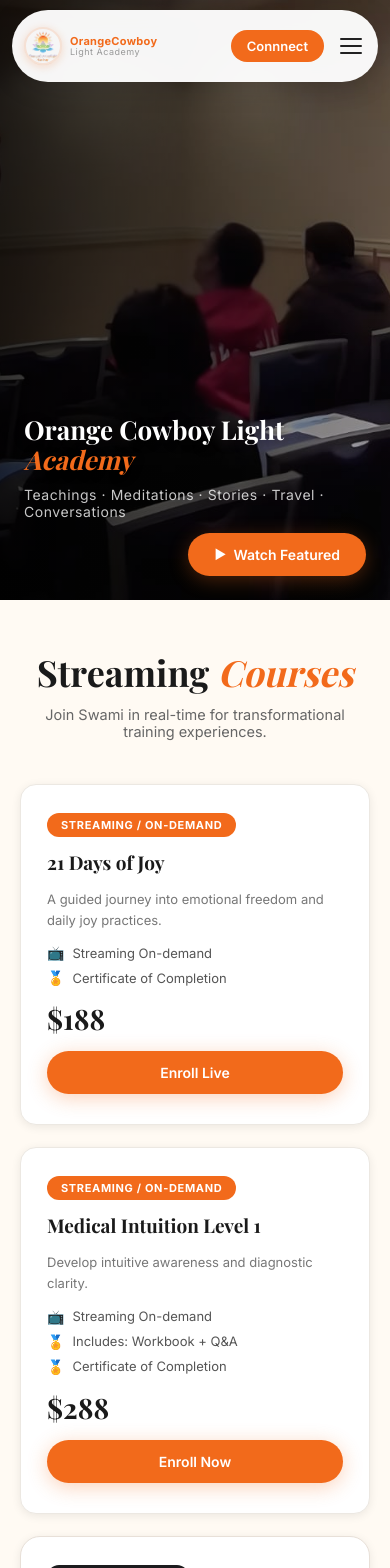
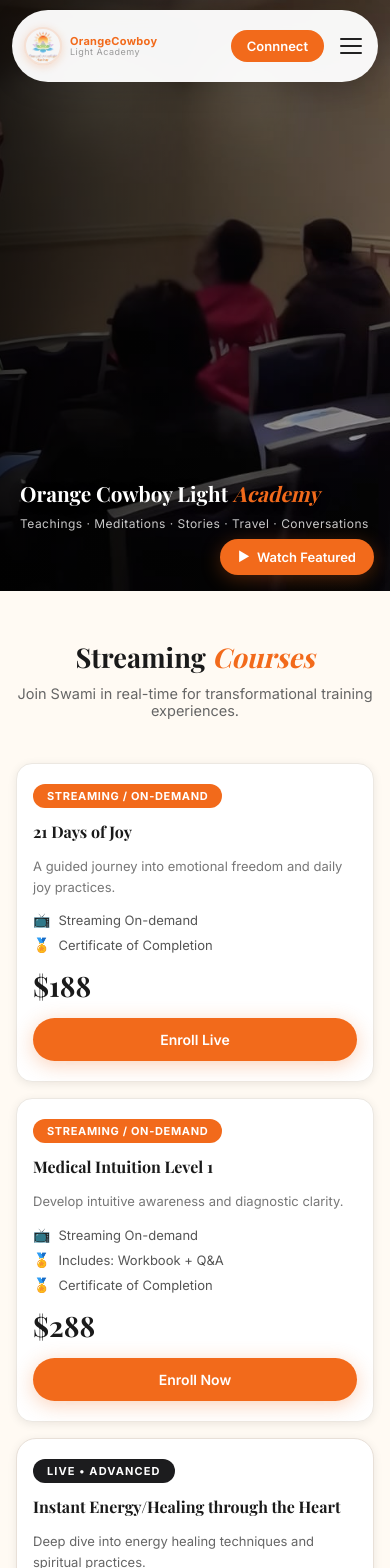
Before and after one commit to bhishmraj010/swami-website, a React (Create React App) app: page /academy in a window 390 px wide. Shown: the top 1568 px of the page. Built offline with nearby package versions, Linux system fonts and the light colour scheme; the HTML template or start-up script is replaced by a standard one; a web font is replaced by a local one.

Commit message:
Update Academy.css

```diff
--- a/src/pages/Academy.css
+++ b/src/pages/Academy.css
@@ -1512,3 +1512,140 @@
     width: 200px;
   }
 }
+/* ═══════════════════════════════════════
+   ACADEMY RESPONSIVE — ENHANCED
+═══════════════════════════════════════ */
+
+/* Large tablet */
+@media (max-width: 1200px) {
+  .ac-container { padding: 0 32px; }
+  .ac-streaming__grid { grid-template-columns: repeat(3, 1fr); gap: 16px; }
+  .ac-instant__grid { grid-template-columns: repeat(2, 1fr); }
+}
+
+/* Tablet */
+@media (max-width: 1024px) {
+  /* Hero */
+  .ac-hero__title { font-size: clamp(1.6rem, 4vw, 2.4rem); }
+  .ac-hero__watch-btn { bottom: 24px; right: 24px; }
+
+  /* Streaming */
+  .ac-streaming__grid { grid-template-columns: 1fr; max-width: 480px; margin: 0 auto; }
+
+  /* Dosha */
+  .ac-dosha__cards { grid-template-columns: 1fr; max-width: 380px; margin: 0 auto 28px; }
+
+  /* Playlist */
+  .ac-playlist-section__grid { grid-template-columns: 1fr; gap: 28px; }
+  .ac-featured-video { max-width: 100%; }
+
+  /* Media */
+  .ac-media__grid { grid-template-columns: repeat(2, 1fr); }
+
+  /* Instant */
+  .ac-instant__grid { grid-template-columns: repeat(2, 1fr); }
+
+  /* Speak */
+  .ac-speak__card { padding: 32px 28px; gap: 24px; }
+  .ac-speak__img-wrap { width: 200px; }
+}
+
+/* Mobile */
+@media (max-width: 768px) {
+  /* Hero */
+  .ac-hero { min-height: 70vh; }
+  .ac-hero__content { bottom: 60px; left: 20px; right: 20px; }
+  .ac-hero__title { font-size: 1.5rem; }
+  .ac-hero__sub { font-size: 12px; }
+  .ac-hero__watch-btn {
+    bottom: 16px;
+    right: 16px;
+    font-size: 13px;
+    padding: 10px 18px;
+  }
+
+  /* Streaming */
+  .ac-streaming { padding: 48px 0; }
+  .ac-streaming__heading { font-size: 1.7rem; }
+  .ac-streaming__grid { grid-template-columns: 1fr; max-width: 100%; }
+  .ac-course-card { padding: 24px 20px; }
+
+  /* Dosha */
+  .ac-dosha { padding: 48px 0; }
+  .ac-dosha__heading { font-size: 1.5rem; }
+  .ac-dosha__cards { grid-template-columns: 1fr; max-width: 100%; }
+  .ac-dosha__card { padding: 28px 24px; }
+  .ac-dosha__cta-box { padding: 28px 20px; }
+
+  /* Playlist */
+  .ac-playlist-section { padding: 48px 0; }
+  .ac-playlist-section__grid { grid-template-columns: 1fr; }
+  .ac-playlist { padding: 0; }
+  .ac-featured-video { border-radius: 16px; }
+
+  /* Media */
+  .ac-media { padding: 48px 0; }
+  .ac-media__grid { grid-template-columns: 1fr; max-width: 420px; margin: 0 auto; }
+  .ac-media__header { flex-direction: column; align-items: flex-start; gap: 8px; }
+
+  /* Chakra */
+  .ac-chakra__content { padding: 48px 20px; }
+  .ac-chakra__title { font-size: 2.2rem; }
+  .ac-chakra__desc { font-size: 13px; }
+  .ac-chakra__btns { flex-direction: column; align-items: center; gap: 12px; }
+  .ac-chakra__btn-primary,
+  .ac-chakra__btn-outline { width: 100%; max-width: 280px; justify-content: center; }
+  .ac-chakra__stats { gap: 16px; flex-wrap: wrap; justify-content: center; }
+
+  /* Instant */
+  .ac-instant { padding: 48px 0; }
+  .ac-instant__grid { grid-template-columns: 1fr; max-width: 420px; margin: 0 auto; }
+  .ac-instant__heading { font-size: 1.7rem; }
+
+  /* Speak */
+  .ac-speak { padding: 40px 0 56px; }
+  .ac-speak__card {
+    flex-direction: column-reverse;
+    text-align: center;
+    padding: 28px 20px;
+    gap: 16px;
+  }
+  .ac-speak__img-wrap { width: 160px; margin: 0 auto; }
+  .ac-speak__heading { font-size: 20px; }
+  .ac-speak__btn { margin: 0 auto; }
+}
+
+/* Mobile portrait */
+@media (max-width: 480px) {
+  .ac-container { padding: 0 16px; }
+
+  /* Hero */
+  .ac-hero__title { font-size: 1.3rem; }
+
+  /* Streaming */
+  .ac-course-card { padding: 20px 16px; }
+  .ac-course-card__title { font-size: 1rem; }
+
+  /* Dosha */
+  .ac-dosha__heading { font-size: 1.3rem; }
+  .ac-dosha__card-name { font-size: 1.4rem; }
+
+  /* Media */
+  .ac-media__grid { max-width: 100%; }
+
+  /* Chakra */
+  .ac-chakra__title { font-size: 1.8rem; }
+  .ac-chakra__stats { gap: 12px; }
+  .ac-chakra__stat-num { font-size: 1.5rem; }
+
+  /* Instant */
+  .ac-instant__grid { max-width: 100%; }
+  .ac-instant__card-title { font-size: 0.95rem; }
+  .ac-instant__card-btn { min-height: 44px; }
+}
+
+/* Very small */
+@media (max-width: 360px) {
+  .ac-hero__title { font-size: 1.15rem; }
+  .ac-chakra__title { font-size: 1.5rem; }
+}
```
